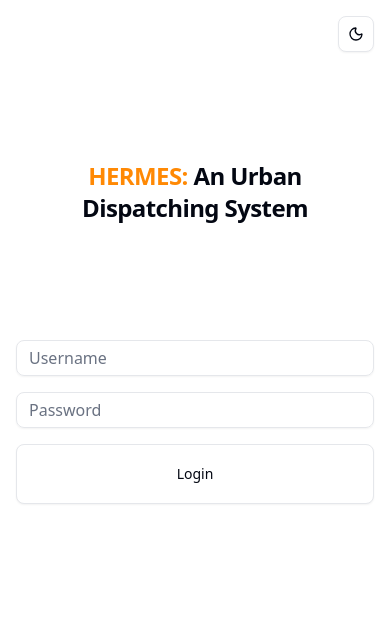
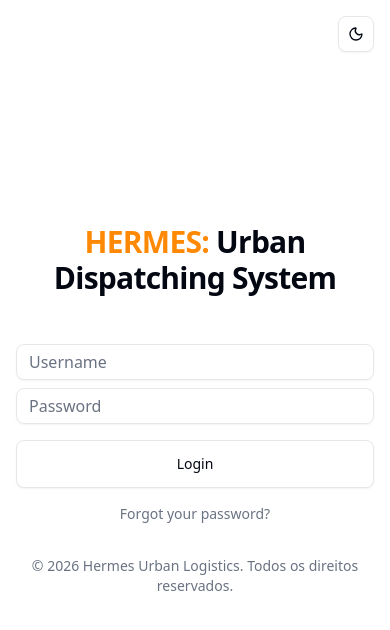
Before and after one commit to talvanio/Hermes, a Next.js app in the folder hermes-front/: page /login in a window 390 px wide. Shown: the top 630 px of the page. Built offline with nearby package versions, Linux system fonts and the light colour scheme.

Commit message:
feat: login hook structure, visual adjustments for more responsiveness

```diff
--- a/hermes-front/app/login/page.tsx
+++ b/hermes-front/app/login/page.tsx
@@ -3,22 +3,62 @@ import {Button} from '@/components/shadcn/ui/button';
 import { Input } from '@/components/shadcn/ui/input';
 import { Link } from 'lucide-react';
 import { useRouter } from 'next/navigation'
+import { LoginCredentials, useAuth } from '@/hooks/use-auth';
+import { useState } from 'react';
 
 export default function LoginScreen() {
     const router = useRouter()
+    const {login} = useAuth()
+    const [credentials, setCredentials] = useState<LoginCredentials>({
+        username: '',
+        password: '',
+    })
+
     return (
-        <div className="flex flex-col items-center justify-center min-h-screen px-4">
-            <h1 className="scroll-m-20 text-center text-2xl sm:text-3xl md:text-4xl font-extrabold tracking-tight text-balance absolute top-40 sm:top-16 md:top-45 max-w-xs sm:max-w-md md:max-w-2xl">
-                <span className="text-orange-400">HERMES:</span> An Urban Dispatching System
-            </h1>
+        <div className="flex flex-col items-center justify-center min-h-screen px-4 py-12">
+            {/* Title Section */}
+            <div className='text-center mb-12 max-w-2xl'>
+                <h1 className="scroll-m-20 text-3xl md:text-5xl font-extrabold tracking-tight text-balance">
+                    <span className="text-orange-400">HERMES:</span> Urban Dispatching System
+                </h1>
+            </div>
 
-            <div className="w-full max-w-sm md:max-w-md space-y-4">
-                <Input placeholder="Username" />
-                <Input type="Password" placeholder="Password" />
-                <Button onClick={() => router.push("/")} variant="outline" className="w-full h-15">
-                    Login
-                </Button>
-            </div>
+            <form
+                onSubmit={(e) => {
+                        e.preventDefault();
+                        const formData = new FormData(e.currentTarget);
+                        const data = Object.fromEntries(formData.entries()) as unknown as LoginCredentials;
+                        login(data);
+                    }}
+                className="w-full max-w-sm space-y-4"
+            >
+                <div className="space-y-2">
+                    <Input name="username" placeholder="Username"  required aria-label="Username"/>
+                    <Input name="password" type="password" placeholder="Password" aria-label="Password" />
+                </div>
+                <div className="flex flex-col space-y-2">
+
+                    <Button
+                        type="submit"
+                        variant="outline"
+                        className="w-full h-12 cursor-pointer"
+                    >
+                        Login
+                    </Button>
+
+                    <Button
+                    onClick={() => router.push("/recovery")}
+                    type="button"
+                    variant="link"
+                    className="text-muted-foreground cursor-pointer">
+                        Forgot your password?
+                    </Button>
+
+                </div>
+            </form>
+            <footer className="py-6 text-center text-sm text-muted-foreground">
+                <p>© 2026 Hermes Urban Logistics. Todos os direitos reservados.</p>
+            </footer>
         </div>
     )
 }
```
